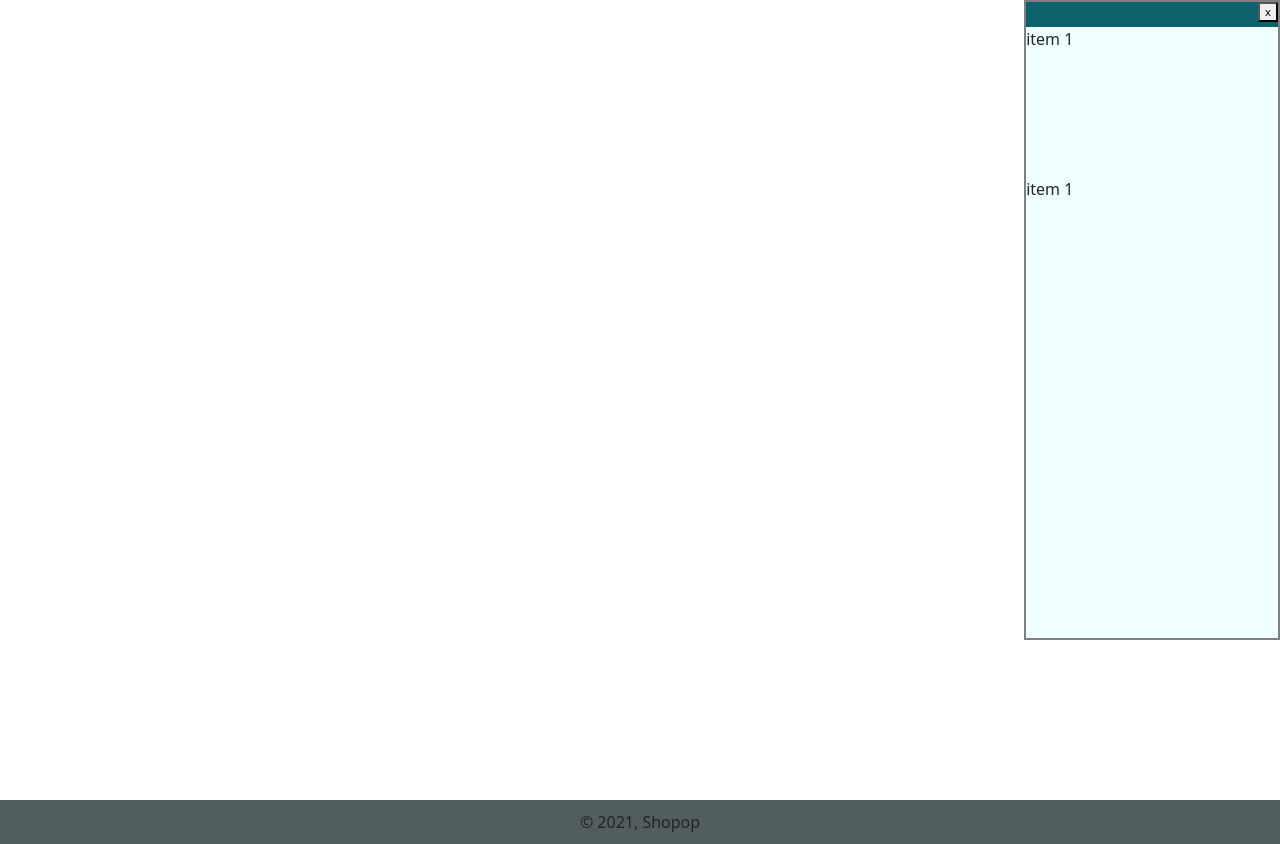
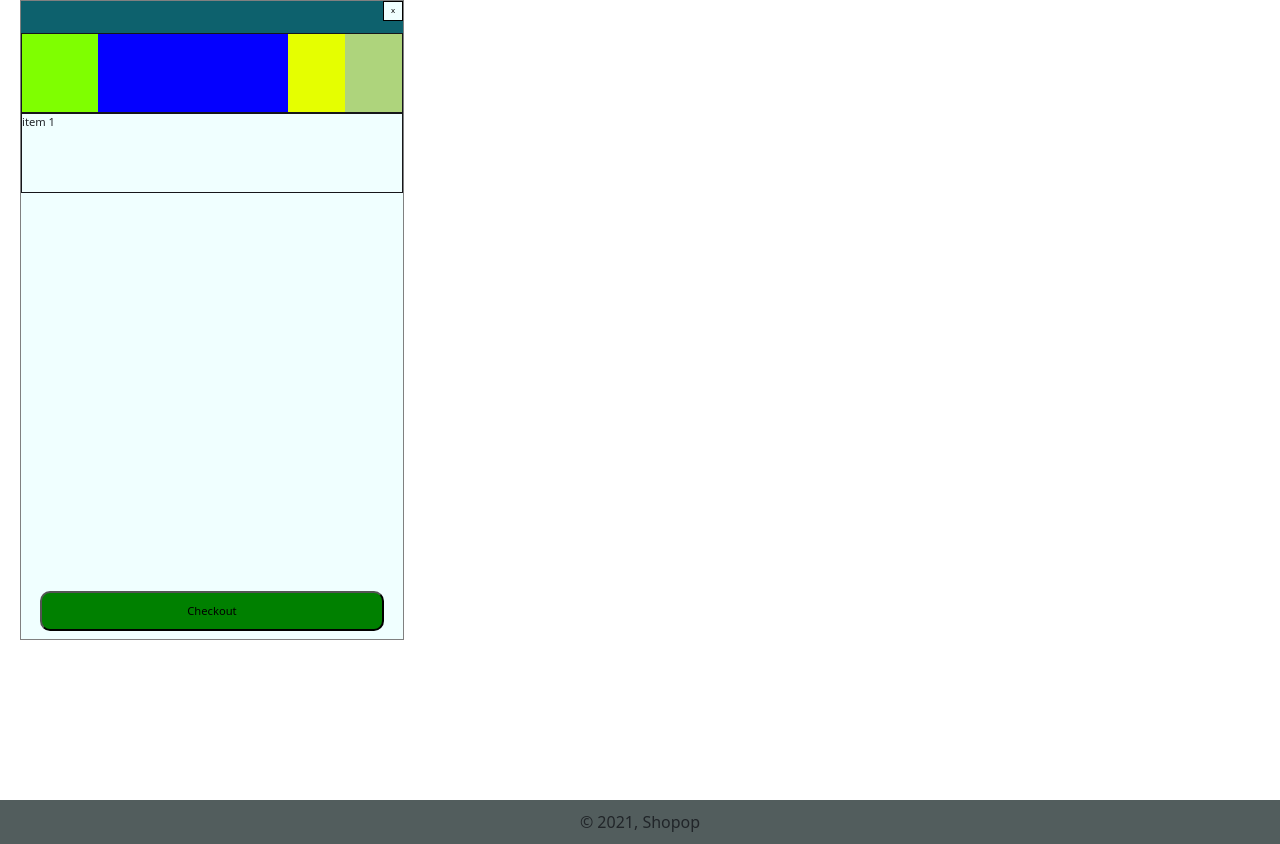
Before and after one commit to RubelBiswasCS/shopping-site, a Django app: page / in a window 1280 px wide. Shown: the part 90-934 px from the top of the page. Run offline with Django 3.2, Linux system fonts and the light colour scheme; data that the repository does not hold is empty; some web fonts are replaced.

Commit message:
modified cart

```diff
--- a/store/static/store/css/cart.css
+++ b/store/static/store/css/cart.css
@@ -1,18 +1,27 @@
 .cart{
+
     /* display: none; */
-    width: 25vw;
+    width: 30%;
     height: 80vh;
-    border: 2px solid gray;
-
+    border: 1px solid gray;
+    font-size: .7em;
     background-color: azure;
 }
 .cart-header{
     display: flex;
     justify-content: center;
-    height: 25px;
+    height: 5%;
     background-color: rgb(13, 97, 109);
 }
+.cart-container{
+    display: flex;
+    flex-direction: column;
+    align-items: center;
+    height: 95%;
+    padding-bottom: 2%;
+}
 .close-cart{
+    display: flex;
     height: 20px;
     width: 20px;
     margin-left: auto;
@@ -20,8 +29,43 @@
     display: flex;
     align-items: center;
     justify-content: center;
+    background-color: azure;
+    border: 1px solid black;
+
 }
 .cart-item{
-    height: 150px;
-    border: 1px soild blue;
+    display: flex;
+    height: 80px;
+    width: 100%;
+    /* background-color: cadetblue; */
+    border: 1px solid rgb(22, 22, 26);
 }
+.cart-item .item-img{
+    width: 20%;
+    height: 100%;
+    background-color: chartreuse;
+}
+.cart-item .name{
+    width: 50%;
+    height: 100%;
+    background-color: rgb(4, 0, 255);
+}
+
+.cart-item .price{
+    width: 15%;
+    height: 100%;
+    background-color: rgb(229, 255, 0);
+}
+.cart-item .item-action{
+    width: 15%;
+    height: 100%;
+    background-color: rgb(174, 212, 124);
+}
+.cart-container button{
+    background-color: green;
+    box-sizing: border-box;
+    border-radius: 10px 10px;
+    width: 90%;
+    height: 40px;
+    margin-top: auto ;
+}
--- a/store/static/store/css/style.css
+++ b/store/static/store/css/style.css
@@ -80,7 +80,8 @@ h3{
     flex-wrap: wrap;
     align-items: center;
     justify-content:center;
-    width: 100%;
+    /* width: 100%; */
+    width: auto;
     padding: 10px;
 }
 .product-card{
--- a/store/templates/store/home.html
+++ b/store/templates/store/home.html
@@ -27,15 +27,56 @@
                 x
             </button>
         </header>
-        <div class="cart-item">
-            <p>item 1</p>
-        </div>
-        <div class="cart-item">
-            <p>item 1</p>
+        <div class="cart-container">
+            <div class="cart-item">
+                <section class="item-img">
+
+                </section>
+                <section class="name" id="current-p-name">
+
+                </section>
+                <section class="price">
+
+                </section>
+                <section class="item-action">
+
+                </section>
+            </div>
+            <div class="cart-item">
+                <p>item 1</p>
+            </div>
+            <button class="checkout-btn" id="checkout">Checkout</button>
         </div>
     </section>
 </div>
     <script>
+        //function for cart view
+        $(document).ready(function(){
+               setInterval(function(){
+                   $.ajax({
+                       method:'POST',
+                       url: "{% url 'cart' %}",
+                       data : {
+                            csrfmiddlewaretoken: '{{csrf_token}}',
+                            user_id: '{{ request.user.id }}',
+                       },
+                       success:function(response){
+                        var myObj = JSON.parse(response);
+                           console.log("Success get data");
+                           console.log(myObj.cart_items)
+                           $("#current-p-name").empty();
+                           $("#current-p-name").append(myObj.cart_items);
+
+                       },
+                       error:function(){
+                           console.log("An Error Occured");
+
+                       },
+                   });
+
+               },500);
+           });
+
         // show and hide cart
         $("#cart-btn").click(function () {
                 $("#cart").toggle("slow");
--- a/store/urls.py
+++ b/store/urls.py
@@ -5,4 +5,5 @@ from . import views
 urlpatterns = [
     path('',views.home,name="home" ),
     path('add-to-cart',views.add_to_cart,name="add-to-cart"),
+    path('cart',views.cart,name='cart'),
 ]
--- a/store/views.py
+++ b/store/views.py
@@ -1,7 +1,9 @@
 from django.shortcuts import render
-from .models import Product
+from .models import Product, Cart
+from django.contrib.auth.models import User
 from django.http import JsonResponse,HttpResponse
 import json
+
 
 def home(request):
     products = Product.objects.all()
@@ -16,9 +18,29 @@ def home(request):
 def add_to_cart(request):
     user_id = request.POST['user_id']
     product_id = request.POST['product_id']
+    if request.method=='POST':
+        product=Product.objects.get(pk=product_id)
+        user = User.objects.get(pk=user_id)
+
+        cart_item = Cart(product=product,user=user)
+        cart_item.save()
     data={
         'user_id':user_id,
         'product_id':product_id,
     }
     response = json.dumps(data)
     return HttpResponse(response)
+
+def cart(request):
+    user_id = request.POST['user_id']
+
+    user = User.objects.get(pk=user_id)
+    cart_items = Cart.objects.first().product.product_name
+
+    data={
+
+        'cart_items':cart_items,
+    }
+
+    response = json.dumps(data)
+    return HttpResponse(response)
```
Also changed, not shown: store/models.py (+6 -5 lines), store/migrations/0002_alter_cart_user.py (added), store/migrations/0003_auto_20210728_1036.py (added).
